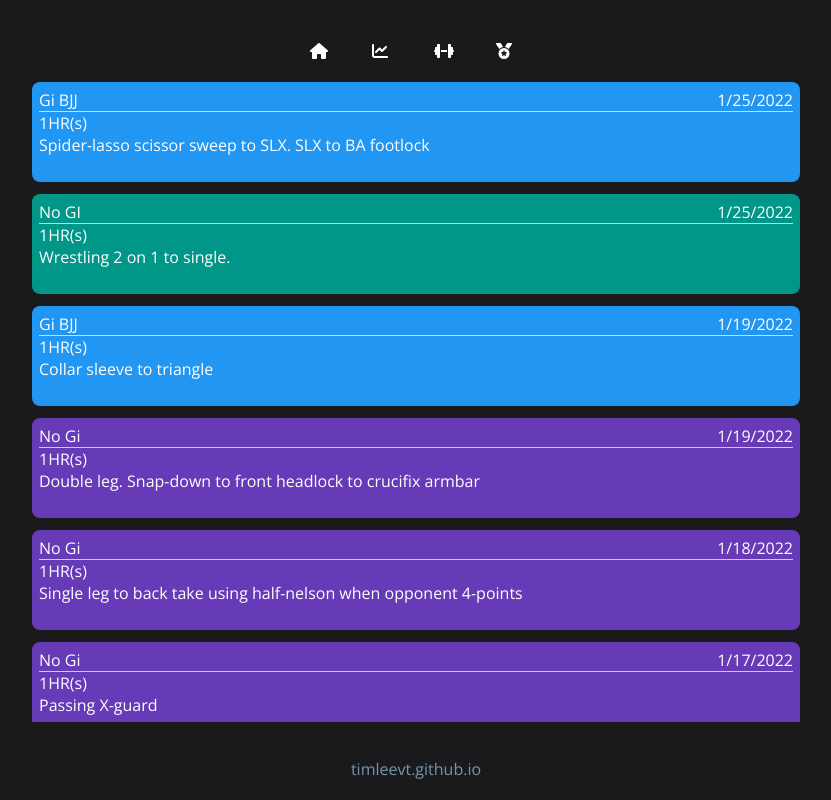
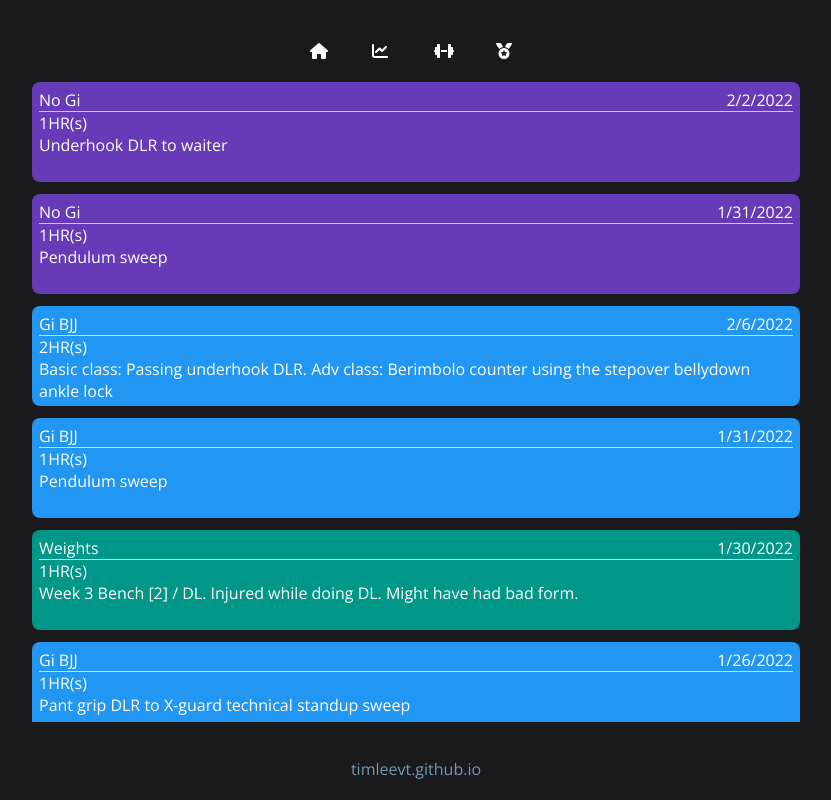
Before and after one commit to timleevt/fitness-log, a Next.js app: page /activity in a window 1280 px wide. Shown: the whole page, without its empty margins (224-1055 px from the left). Built offline with nearby package versions, Linux system fonts and the light colour scheme.

Commit message:
removed some unneeded stuff, added react query although it is not currently in use

```diff
--- a/package.json
+++ b/package.json
@@ -13,6 +13,7 @@
     "@fortawesome/free-solid-svg-icons": "^6.2.1",
     "@fortawesome/react-fontawesome": "^0.2.0",
     "@next/font": "^13.0.7",
+    "@tanstack/react-query": "^4.23.0",
     "@types/node": "18.11.9",
     "@types/react": "18.0.25",
     "@types/react-dom": "18.0.9",
--- a/pages/_app.tsx
+++ b/pages/_app.tsx
@@ -2,15 +2,19 @@ import "../styles/globals.css";
 import { Open_Sans } from "@next/font/google";
 import type { AppProps } from "next/app";
 import Layout from "../src/components/Layout/Layout";
+import { QueryClient, QueryClientProvider } from "@tanstack/react-query";
 
 const openSans = Open_Sans({ subsets: ["latin"] });
+const queryClient = new QueryClient();
 
 export default function App({ Component, pageProps }: AppProps) {
   return (
     <main className={openSans.className}>
-      <Layout>
-        <Component {...pageProps} />
-      </Layout>
+      <QueryClientProvider client={queryClient}>
+        <Layout>
+          <Component {...pageProps} />
+        </Layout>
+      </QueryClientProvider>
     </main>
   );
 }
--- a/src/components/Achievements/Achievements.tsx
+++ b/src/components/Achievements/Achievements.tsx
@@ -5,9 +5,9 @@ const Achievements = () => {
     <div className={styles.container}>
       <h2>Timeline / Achievements</h2>
       <ul>
-        <li>Began training 2018</li>
+        <li>2018 - Began training</li>
         <li>
-          Received my <span style={{color: '#A2D2FF'}}>blue belt</span> on 09/17/2021 from David Daniels & Abmar Barbosa
+          09/17/2021 - Received my <span style={{color: '#A2D2FF'}}>blue belt</span> from David Daniels & Abmar Barbosa
         </li>
       </ul>
     </div>
--- a/src/components/GymCard/GymCard.module.css
+++ b/src/components/GymCard/GymCard.module.css
@@ -1,14 +1,7 @@
 .container {
   display: flex;
   gap: 20px;
-  max-height: 100px;
-  height: 100px;
-}
-
-.gymImg {
-    background-image: url("https://lh3.googleusercontent.com/p/AF1QipNCWmAmq0X21TYZArUKhKEVlZXWP-NwBSRlkARQ=s680-w680-h510");
-    background-size: cover;
-    width: 150px;
+  height: 60px;
 }
 
 .text {
--- a/src/components/GymCard/GymCard.tsx
+++ b/src/components/GymCard/GymCard.tsx
@@ -11,7 +11,6 @@ type GymCard = {
 const GymCard = ({ name, notes, loc, website }: GymCard) => {
   return (
     <div className={styles.container}>
-        <div className={styles.gymImg}></div>
         <div className={styles.text}>
             <a href={website}>{name}</a>
             <div>{notes}</div>
--- a/src/constants/dummydata.ts
+++ b/src/constants/dummydata.ts
@@ -243,7 +243,7 @@ export const DUMMY_ACTIVITY = [
   },
   {
     id: 35,
-    activity: "No GI",
+    activity: "No Gi",
     date: "1/25/2022",
     duration: 1,
     notes: "Wrestling 2 on 1 to single.",
@@ -254,6 +254,54 @@ export const DUMMY_ACTIVITY = [
     date: "1/25/2022",
     duration: 1,
     notes: "Spider-lasso scissor sweep to SLX. SLX to BA footlock",
+  },{
+    id: 37,
+    activity: "No Gi",
+    date: "1/26/2022",
+    duration: 1,
+    notes: "50/50 heel hook/toehold",
+  },
+  {
+    id: 38,
+    activity: "Gi BJJ",
+    date: "1/26/2022",
+    duration: 1,
+    notes: "Pant grip DLR to X-guard technical standup sweep",
+  },
+  {
+    id: 39,
+    activity: "Weights",
+    date: "1/30/2022",
+    duration: 1,
+    notes: "Week 3 Bench [2] / DL. Injured while doing DL. Might have had bad form.",
+  },
+  {
+    id: 40,
+    activity: "Gi BJJ",
+    date: "1/31/2022",
+    duration: 1,
+    notes: "Pendulum sweep",
+  },
+  {
+    id: 41,
+    activity: "No Gi",
+    date: "1/31/2022",
+    duration: 1,
+    notes: "Pendulum sweep",
+  },
+  {
+    id: 42,
+    activity: "No Gi",
+    date: "2/2/2022",
+    duration: 1,
+    notes: "Underhook DLR to waiter",
+  },
+  {
+    id: 41,
+    activity: "Gi BJJ",
+    date: "2/6/2022",
+    duration: 2,
+    notes: "Basic class: Passing underhook DLR. Adv class: Berimbolo counter using the stepover bellydown ankle lock",
   },
 ];
 
```
Also changed, not shown: src/components/CompRecord/CompRecord.tsx (+4 -4 lines), src/containers/GymsContainer/GymsContainer.module.css (+7 -1 lines), src/containers/GymsContainer/GymsContainer.tsx (+28 -25 lines), 1 other file (tests, documents, lock files or other folders).
